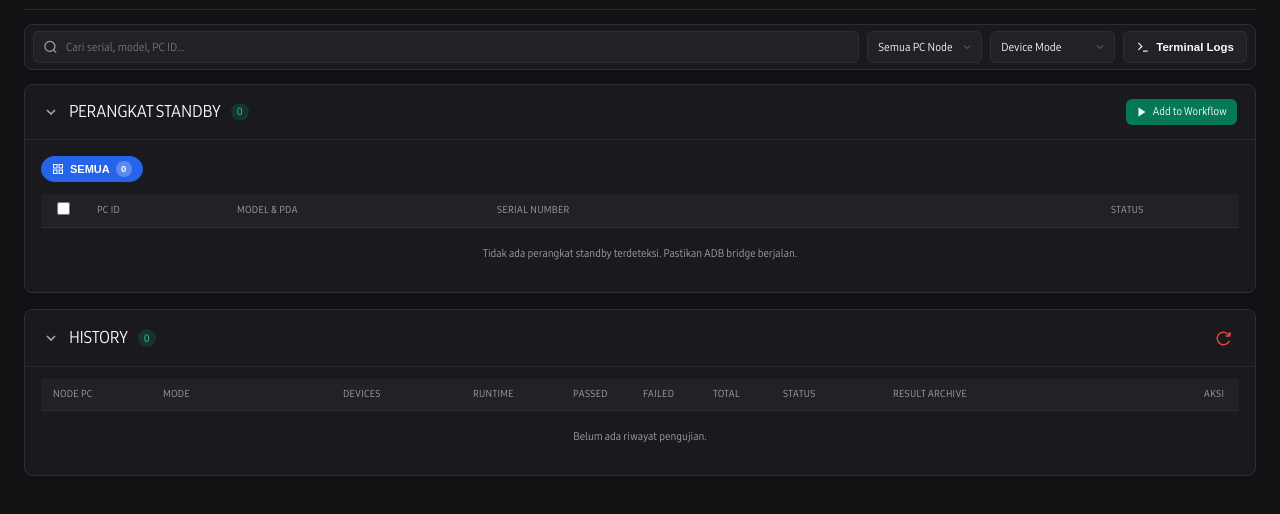
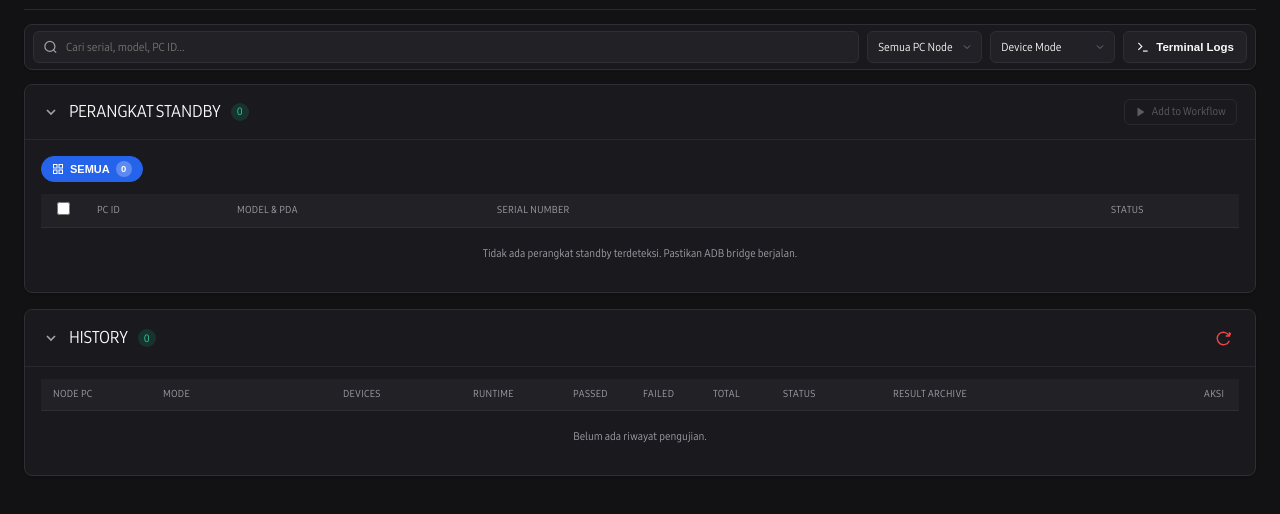
Before and after one commit to endrisusanto/Heist, a website built with Vite: page web-hub/client/index.html in a window 1280 px wide. Both pictures are taken after a click on the button 1242 px from the left and 30 px from the top of the page. Shown: the part 52-566 px from the top of the page. Built offline with nearby package versions, Linux system fonts and the light colour scheme; no server answers; a web font is replaced by a local one.

Commit message:
style(hub): outline add-to-workflow button when empty & filled glowing when devices selected

```diff
--- a/web-hub/client/src/styles.css
+++ b/web-hub/client/src/styles.css
@@ -678,13 +678,13 @@ html, body {
 }
 
 .btn-green-sm {
-  background-color: #10b981;
-  color: #ffffff;
+  background-color: transparent;
+  color: var(--text-muted);
   height: 26px;
   padding: 0 10px;
   font-size: 11px;
   border-radius: var(--radius-boxy);
-  border: none;
+  border: 1px solid var(--border-card);
   cursor: pointer;
   display: inline-flex;
   align-items: center;
@@ -692,27 +692,39 @@ html, body {
   font-weight: 600;
   white-space: nowrap;
   transition: transform 0.12s cubic-bezier(0.16, 1, 0.3, 1),
-              background-color 0.15s cubic-bezier(0.16, 1, 0.3, 1),
-              box-shadow 0.15s cubic-bezier(0.16, 1, 0.3, 1);
+              background-color 0.18s cubic-bezier(0.16, 1, 0.3, 1),
+              border-color 0.18s cubic-bezier(0.16, 1, 0.3, 1),
+              box-shadow 0.18s cubic-bezier(0.16, 1, 0.3, 1),
+              color 0.18s cubic-bezier(0.16, 1, 0.3, 1);
+}
+
+.btn-green-sm:not(:disabled) {
+  background-color: #10b981;
+  color: #ffffff;
+  border: 1px solid #34d399;
+  box-shadow: 0 0 10px rgba(16, 185, 129, 0.45), 0 2px 4px rgba(0, 0, 0, 0.08);
 }
 
 .btn-green-sm:hover:not(:disabled) {
   background-color: #059669;
-  box-shadow: 0 2px 5px rgba(16, 185, 129, 0.2);
+  border-color: #6ee7b7;
+  box-shadow: 0 0 14px rgba(16, 185, 129, 0.6), 0 2px 6px rgba(0, 0, 0, 0.12);
 }
 
 .btn-green-sm:disabled {
-  background-color: #059669 !important;
-  color: #ffffff !important;
-  opacity: 1 !important;
+  background-color: transparent !important;
+  color: var(--text-muted) !important;
+  border: 1px solid var(--border-card) !important;
+  opacity: 0.75 !important;
   cursor: not-allowed;
-  box-shadow: none;
+  box-shadow: none !important;
 }
 
 [data-theme="dark"] .btn-green-sm:disabled {
-  background-color: #047857 !important;
-  color: #ffffff !important;
-  opacity: 1 !important;
+  background-color: transparent !important;
+  color: var(--text-subdesc) !important;
+  border: 1px solid var(--border-card) !important;
+  opacity: 0.75 !important;
 }
 
 .btn-danger {
```
